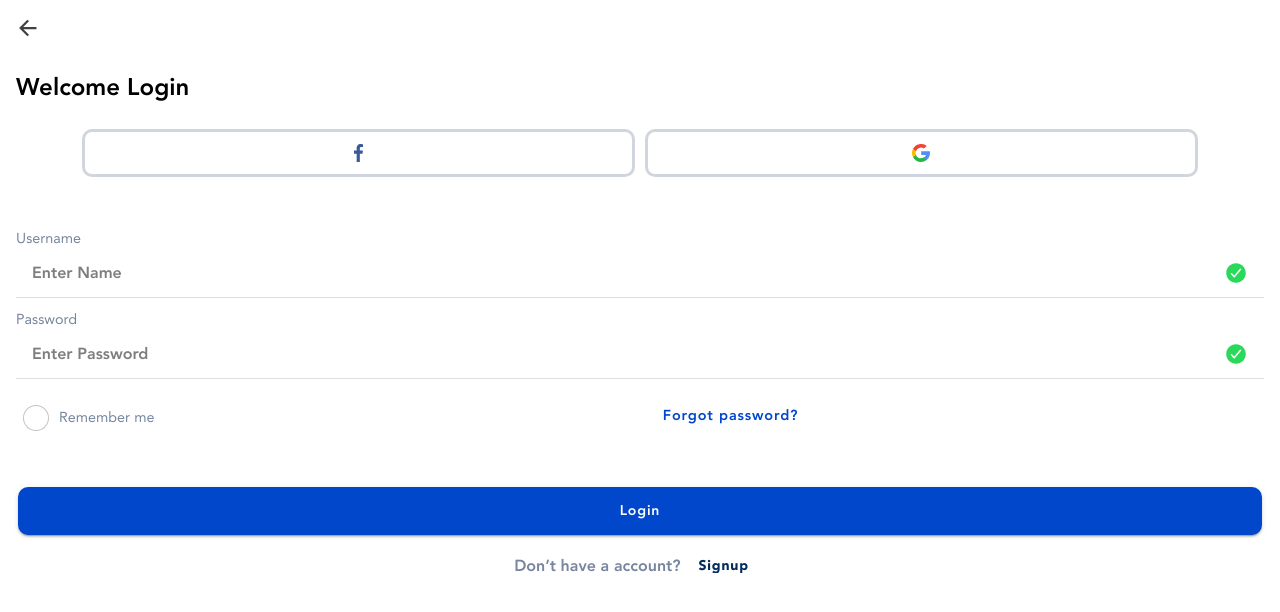
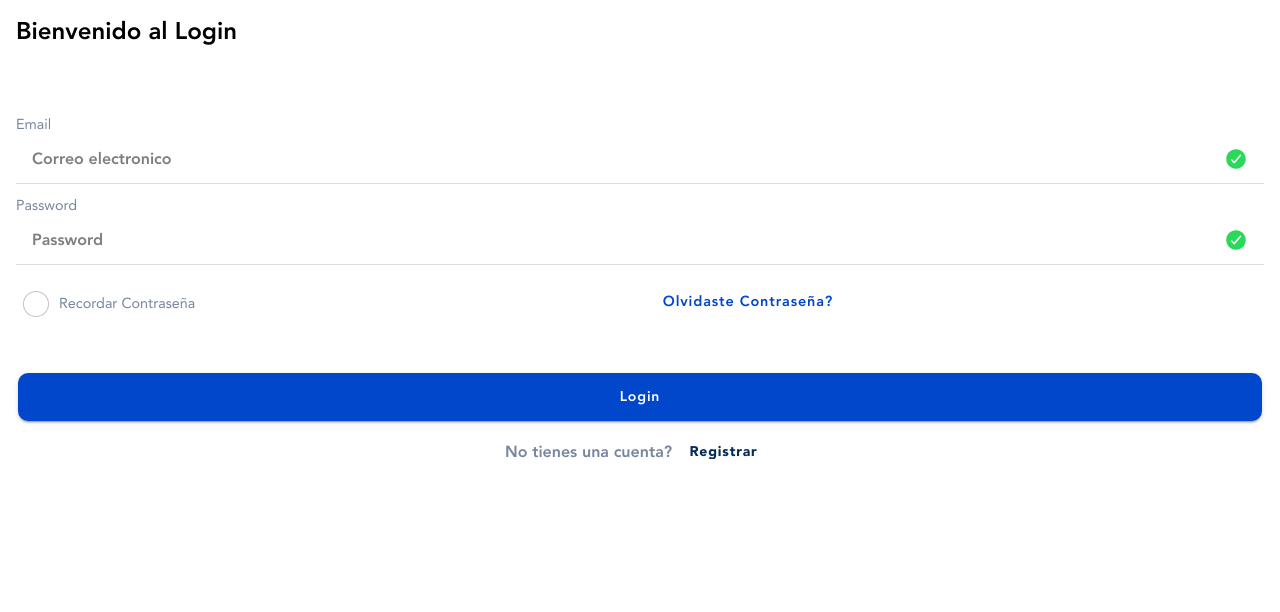
Before and after one commit to luis759/AppAguilera, a React (Create React App) app: page /login in a window 1280 px wide. Shown: the top 612 px of the page. Built offline with nearby package versions, Linux system fonts and the light colour scheme.

Commit message:
Agregado

```diff
--- a/src/App.tsx
+++ b/src/App.tsx
@@ -132,7 +132,7 @@ const App: React.FC = () => {
 
 
           <Route exact path="/">
-            <Redirect to="/intro" />
+            <Redirect to="/login" />
           </Route>
         </IonRouterOutlet>
 
--- a/src/apis/apisUser.tsx
+++ b/src/apis/apisUser.tsx
@@ -1,9 +1,10 @@
 import axios from 'axios';
+const api="http://192.168.100.5/aguilera/aguilerafuel/public"
 export const getLoginApi = (datoSend:{
     email:string,
     password:string
 }): any => {
-    return axios.post("http://192.168.100.5/aguilera/aguilerafuel/public/api/loginapp",datoSend,{}).then((response) => {
+    return axios.post(`${api}/api/loginapp`,datoSend,{}).then((response) => {
        return response;
       }).catch((dato)=>{
         return dato
--- a/src/pages/Login/Login.tsx
+++ b/src/pages/Login/Login.tsx
@@ -42,7 +42,6 @@ const Login: React.FC = () => {
       setMessageToast("Error en conexion con el usuario")
       setIsOpen(true)
     }
-    console.log(valor.error)
   }
 
   const [valuesInput,setValuesInput] = useState({
@@ -59,35 +58,17 @@ const Login: React.FC = () => {
 
   return (
     <IonPage>
-      <IonHeader className="login-header ion-no-border">
-        <IonToolbar>
-          <IonButtons slot="start">
-            <IonBackButton defaultHref="/" />
-          </IonButtons>
-        </IonToolbar>
-      </IonHeader>
       <IonContent className="login ion-padding-horizontal" fullscreen>
         <div className="ion-padding-bottom">
-          <h2>Welcome Login</h2>
-        </div>
-        <div className="social-holder">
-          <div className="btns-holder ion-text-center">
-            <IonButton className="btn">
-              <img src="assets/imgs/facebook.svg" alt="" />
-            </IonButton>
-
-            <IonButton className="btn">
-              <img src="assets/imgs/google.svg" alt="" />
-            </IonButton>
-          </div>
+          <h2>Bienvenido al Login</h2>
         </div>
         <div className="the-form">
           <div className="input-holder">
-            <IonLabel className="input-label">Username</IonLabel>
+            <IonLabel className="input-label">Email</IonLabel>
             <IonItem className="input-item">
               <IonInput
                 className="form-input"
-                placeholder="Enter Name"
+                placeholder="Correo electronico"
                 type="text"
                 name="email"
                 onIonInput={changeValues}
@@ -105,7 +86,7 @@ const Login: React.FC = () => {
             <IonItem className="input-item">
               <IonInput
                 className="form-input"
-                placeholder="Enter Password"
+                placeholder="Password"
                 type="password"
                 name="password"
                 onIonInput={changeValues}
@@ -124,12 +105,12 @@ const Login: React.FC = () => {
             <IonCol size="6">
               <IonItem className="rem-item" lines="none">
                 <IonCheckbox className="rem-check" slot="start" mode="ios" />
-                <IonLabel className="rem-label">Remember me</IonLabel>
+                <IonLabel className="rem-label">Recordar Contraseña</IonLabel>
               </IonItem>
             </IonCol>
 
             <IonCol size="6">
-              <IonButton className="forgot-button">Forgot password?</IonButton>
+              <IonButton className="forgot-button">Olvidaste Contraseña?</IonButton>
             </IonCol>
           </IonRow>
         </div>
@@ -142,11 +123,11 @@ const Login: React.FC = () => {
 
         <div className="bottom-holder flex al-center jc-center ion-text-center">
           <p className="bottom-btn">
-            Don’t have a account?
+            No tienes una cuenta?
 
           </p>
           <IonButton className="bottom-btn-span" routerLink="signup">
-              Signup
+              Registrar
             </IonButton>
         </div>
          <IonToast
```
Also changed, not shown: 11 other files (tests, documents, lock files or other folders).
